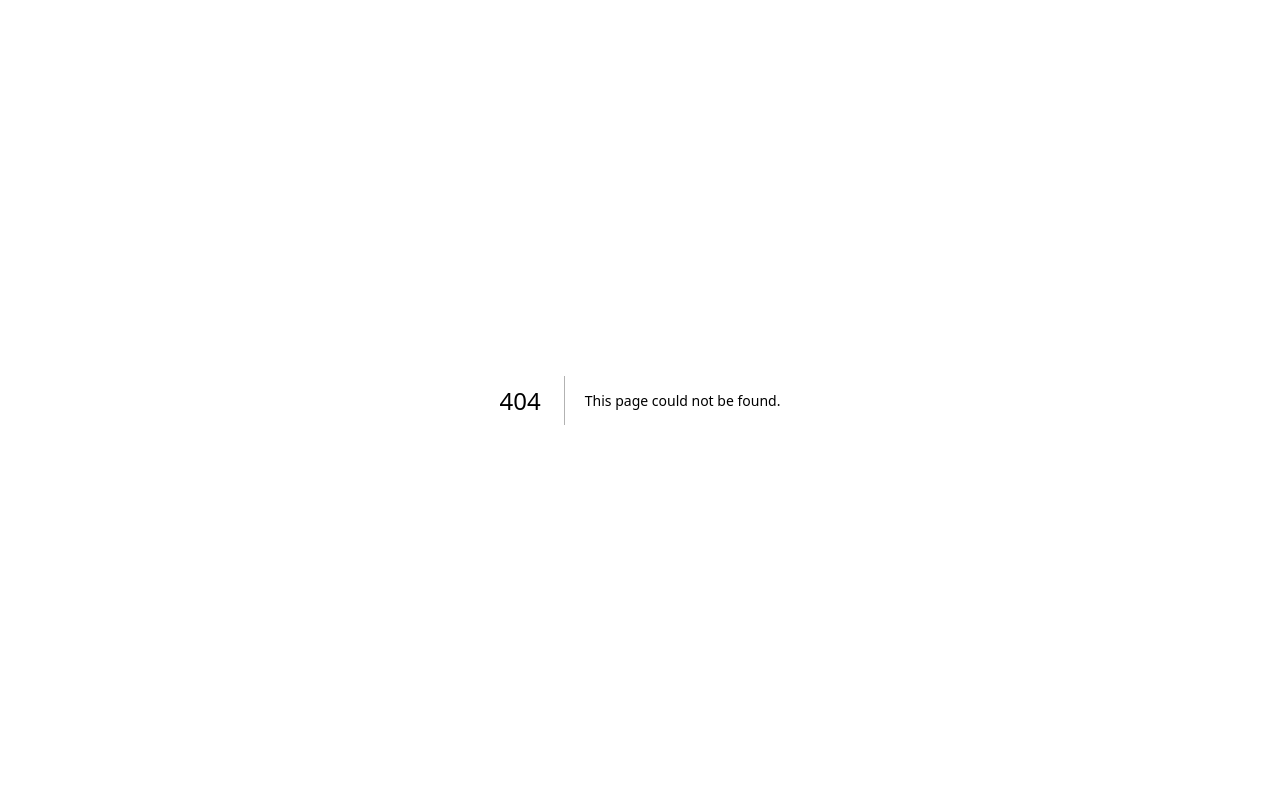
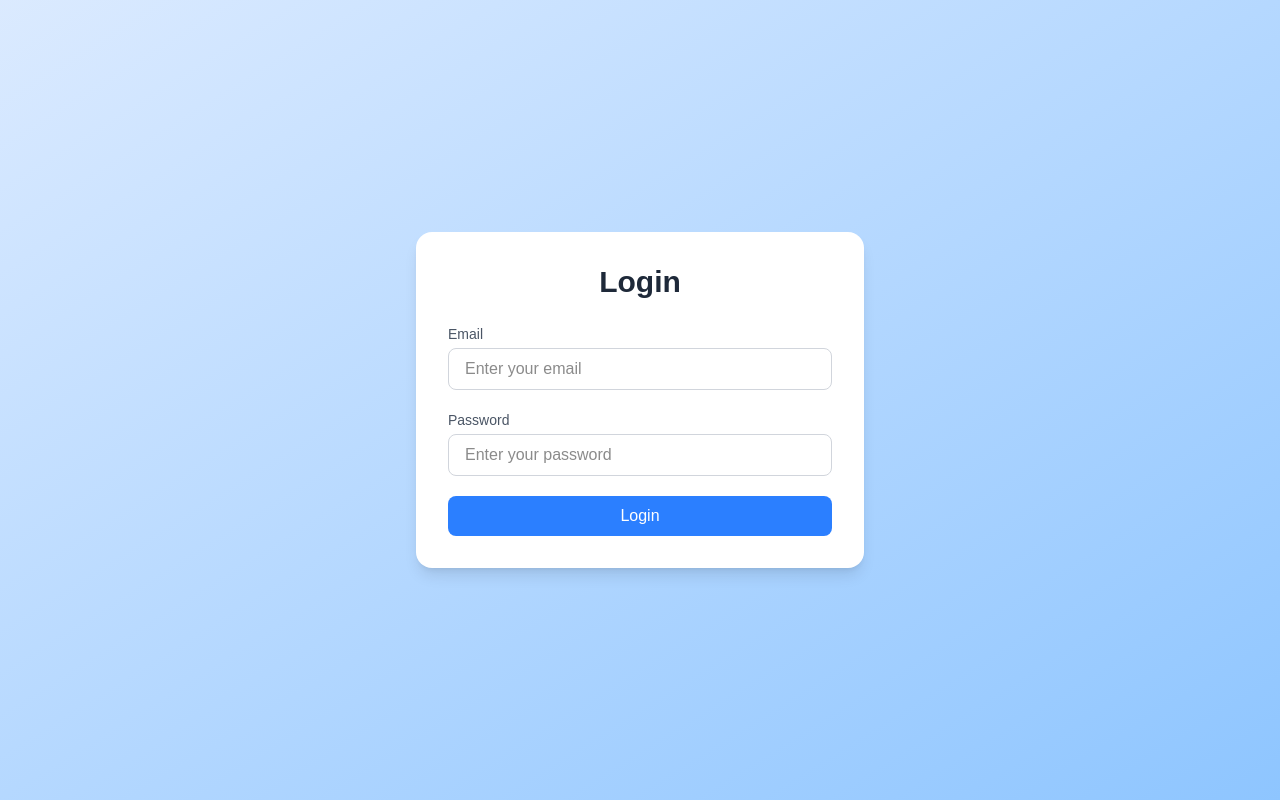
Before and after one commit to vedamanikanta2023/repair-frontend, a Next.js app: page /login in a window 1280 px wide. Before the commit this address had no page. Built offline with nearby package versions, Linux system fonts and the light colour scheme.

Commit message:
added login page

```diff
--- /dev/null
+++ b/src/app/login/page.tsx
@@ -0,0 +1,83 @@
+"use client"
+import { useState } from "react";
+
+export default function LoginPage() {
+  const [email, setEmail] = useState("");
+  const [password, setPassword] = useState("");
+  const [message, setMessage] = useState("");
+
+  const handleSubmit = async (e:any) => {
+    e.preventDefault();
+
+    try {
+      const res = await fetch("http://localhost:5000/login", {
+        method: "POST",
+        headers: {
+          "Content-Type": "application/json",
+        },
+        body: JSON.stringify({ username: email, password }),
+      });
+
+      const data = await res.json();
+
+      if (res.ok) {
+        setMessage("✅ Login successful!");
+        localStorage.setItem("token", data.token); // save token
+      } else {
+        setMessage("❌ " + data.message);
+      }
+    } catch (err) {
+      setMessage("❌ Error connecting to server");
+    }
+  };
+
+  return (
+    <div className="flex items-center justify-center min-h-screen bg-gradient-to-br from-blue-100 to-blue-300">
+      <div className="w-full max-w-md bg-white rounded-2xl shadow-lg p-8">
+        <h2 className="text-3xl font-bold text-center text-gray-800 mb-6">
+          Login
+        </h2>
+        <form onSubmit={handleSubmit} className="space-y-5">
+          <div>
+            <label className="block text-sm font-medium text-gray-600 mb-1">
+              Email
+            </label>
+            <input
+            //   type="email"
+              className="w-full px-4 py-2 border border-gray-300 rounded-lg focus:outline-none focus:ring-2 focus:ring-blue-400"
+              value={email}
+              onChange={(e) => setEmail(e.target.value)}
+              placeholder="Enter your email"
+              required
+            />
+          </div>
+
+          <div>
+            <label className="block text-sm font-medium text-gray-600 mb-1">
+              Password
+            </label>
+            <input
+              type="password"
+              className="w-full px-4 py-2 border border-gray-300 rounded-lg focus:outline-none focus:ring-2 focus:ring-blue-400"
+              value={password}
+              onChange={(e) => setPassword(e.target.value)}
+              placeholder="Enter your password"
+              required
+            />
+          </div>
+
+          <button
+            type="submit"
+            className="w-full bg-blue-500 text-white py-2 rounded-lg hover:bg-blue-600 transition duration-200"
+          >
+            Login
+          </button>
+        </form>
+
+        {message && (
+          <p className="mt-4 text-center text-sm text-gray-700">{message}</p>
+        )}
+      </div>
+    </div>
+  );
+}
```
Also changed, not shown: package.json (+7 -6 lines), 1 other file (tests, documents, lock files or other folders).
